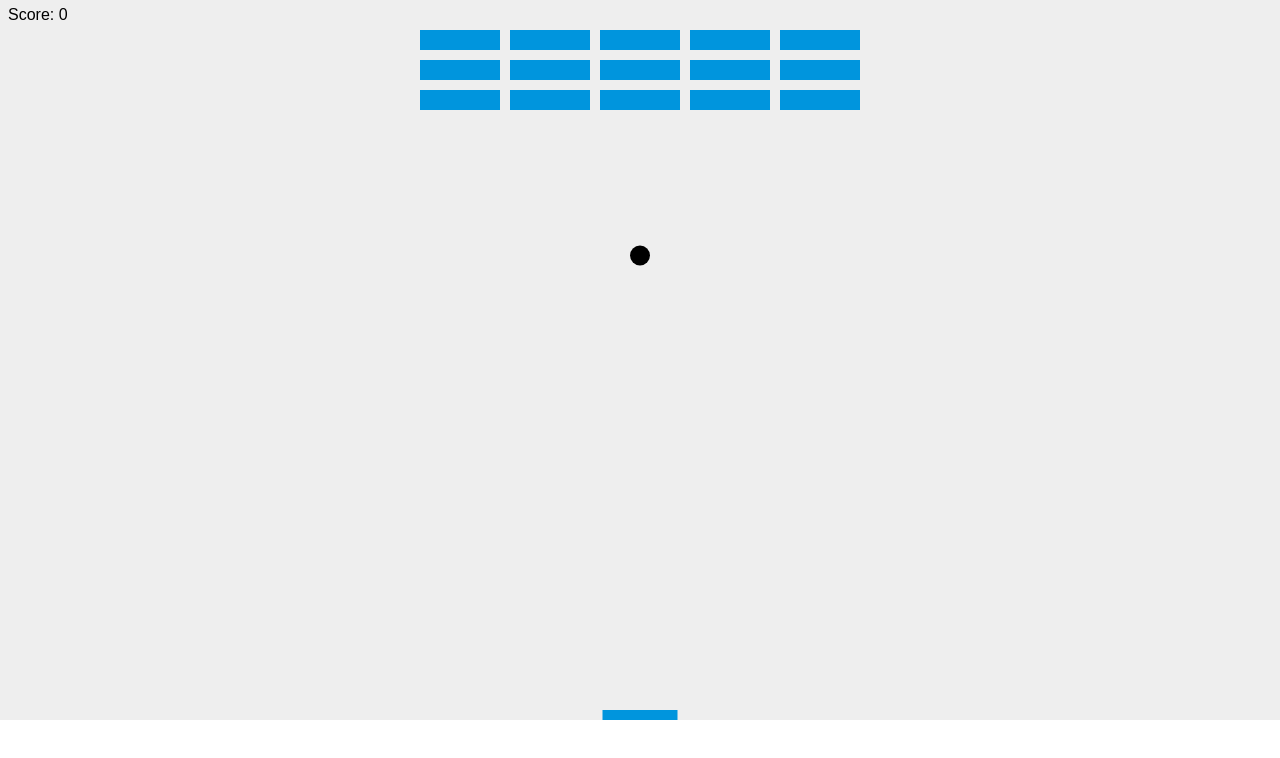
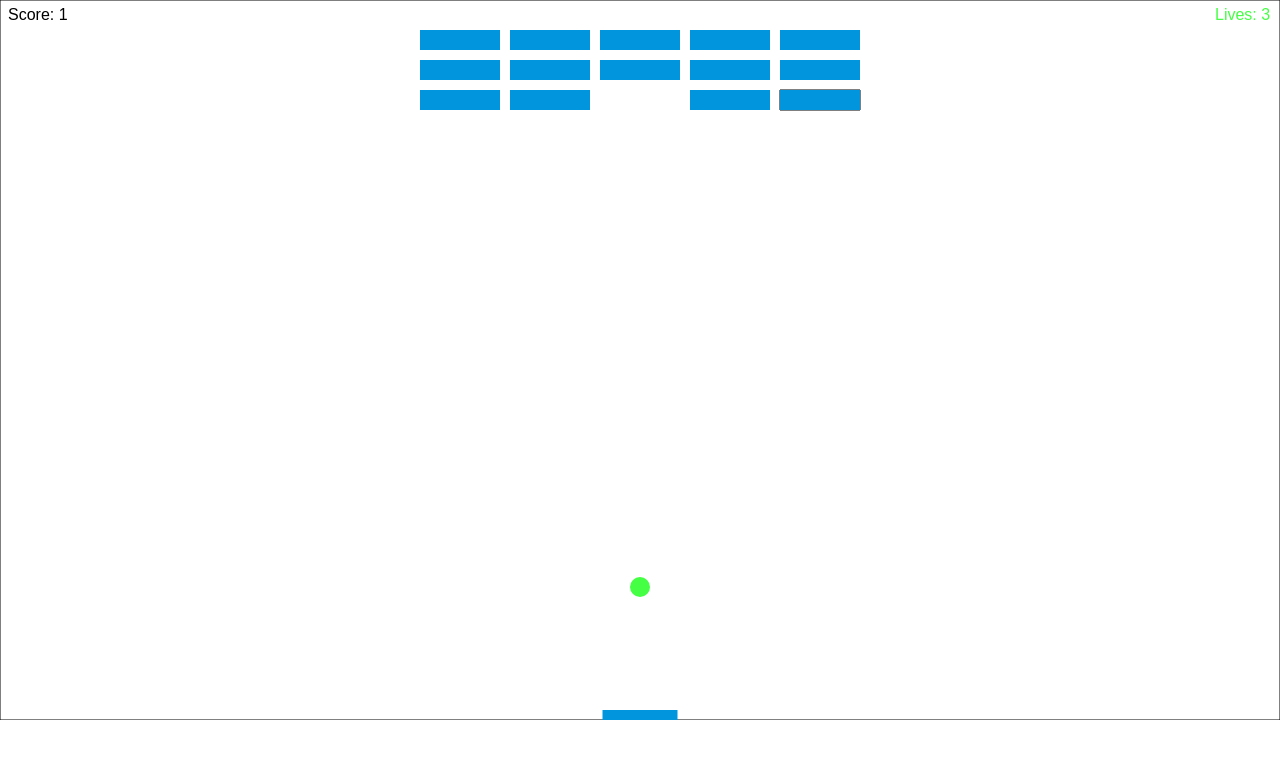
Before and after one commit to Infpowertower/breakout, a plain HTML site: page index.html in a window 1280 px wide. Drawn offline with Linux system fonts and the light colour scheme.

Commit message:
version 0.1 - resembling an actual game now - added lives - calibrated ball bounce physics - changed look of canvas

```diff
--- a/index.html
+++ b/index.html
@@ -5,7 +5,7 @@
     <title>Breakout game</title>
     <style>
         * { padding: 0; margin: 0; }
-        canvas { background: #eee; display: block; margin: 0 auto; }
+        canvas { background: #fff; display: block; margin: 0 auto; }
     </style>
 </head>
 <body>
@@ -22,7 +22,7 @@
     let yBall = 3 * canvas.height/4;
     let radiusBall = 10;
     let color = '#' + Math.floor(Math.random()*100) + Math.floor(Math.random()*100) + Math.floor(Math.random()*100);
-    const startSpeed = 0.5;
+    const startSpeed = 1;
     let dxBall = 0;
     let dyBall = startSpeed;
 
@@ -46,12 +46,23 @@
         if (yBall + dyBall - radiusBall >= 0) {
             if (yBall + dyBall + radiusBall > canvas.height) {
                 if (xBall > paddleX && xBall < paddleX + paddleWidth) {
+                    dyBall = startSpeed;
                     dyBall *= -1;
-                    dxBall = (xBall-(paddleX+paddleWidth/2))/paddleWidth;
+                    dxBall = (xBall-(paddleX+paddleWidth/2))/paddleWidth * 2;
                 }
                 else {
-                    alert("GAME OVER");
-                    document.location.reload();
+                    if (lives > 0) {
+                        lives--;
+                        xBall = canvas.width/2;
+                        yBall = 3 * canvas.height/4;
+                        dxBall = 0;
+                        dyBall = startSpeed;
+                        paddleX = (canvas.width-paddleWidth)/2;
+                    }
+                    else {
+                        alert("GAME OVER");
+                        document.location.reload();
+                    }
                 }
             }
             else {
@@ -59,6 +70,7 @@
             }
         }
         else {
+            dyBall *= 1.25;
             dyBall *= -1;
         }
     }
@@ -137,12 +149,24 @@
             }
         }
     }
+
     // Score
     let score = 0;
     function drawScore() {
         ctx.font = "16px Arial";
         ctx.fillStyle = "#000000";
         ctx.fillText("Score: "+score, 8, 20);
+    }
+
+    // Lives
+    let lives = 3;
+    function drawLives() {
+        ctx.font = "16px Arial";
+        ctx.fillStyle = "#44FF44";
+        if (lives === 1) {
+            ctx.fillStyle = "#FF0000"
+        }
+        ctx.fillText("Lives: "+lives, canvas.width-65, 20);
     }
 
     // KeyHandlers
@@ -167,11 +191,15 @@
     // Starting the app
     function draw() {
         ctx.clearRect(0, 0, canvas.width, canvas.height);
+        ctx.rect(0, 0, canvas.width, canvas.height);
+        ctx.strokeStyle = "#000";
+        ctx.stroke();
         drawBall();
         drawPaddle();
         collisionDetection();
         drawBricks();
         drawScore();
+        drawLives();
     }
 
     document.addEventListener("keydown", keyDownHandler, false);
```
